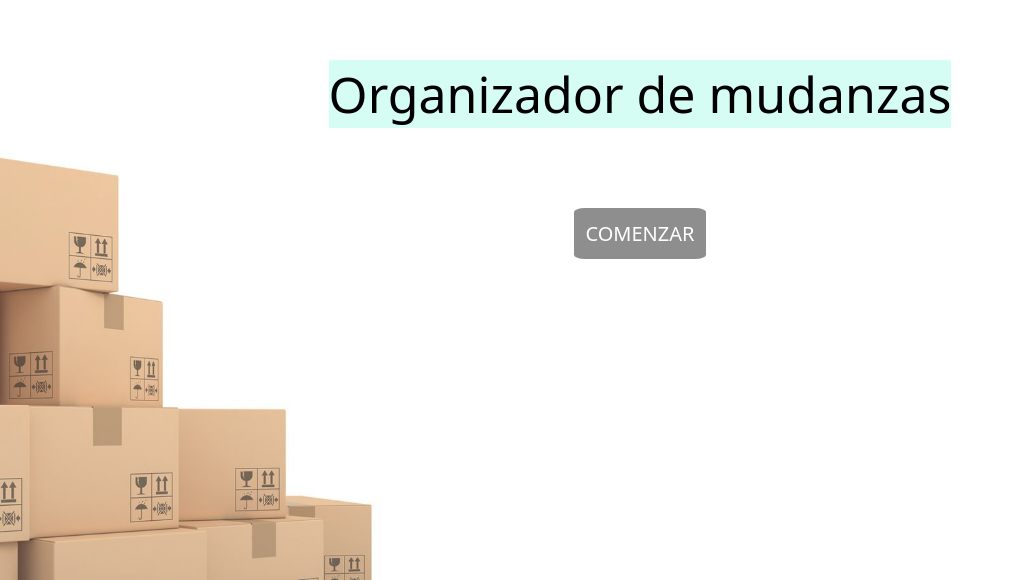
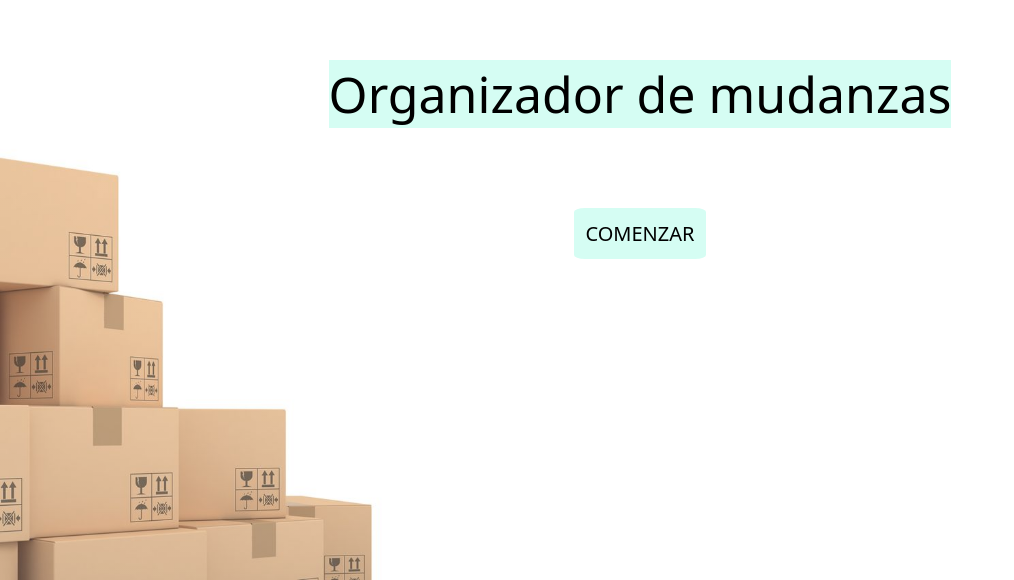
Before and after one commit to laura-pf/moving-organizer, a React (Vite) app: page /#/ in a window 1280 px wide. Shown: the part 220-800 px from the top of the page, without its empty margins (0-1014 px from the left). Built offline with nearby package versions, Linux system fonts and the light colour scheme.

Commit message:
change button color

```diff
--- a/src/scss/App.scss
+++ b/src/scss/App.scss
@@ -39,7 +39,7 @@ body {
     margin-bottom: 80px;
   }
   &__button {
-    background-color: rgba(0, 0, 0, 0.445);
+    background-color: rgba(132, 250, 220, 0.342);
     padding: 12px;
     border-radius: 8%;
 
@@ -47,7 +47,7 @@ body {
       font-family: system-ui, -apple-system, BlinkMacSystemFont, "Segoe UI",
         Roboto, Oxygen, Ubuntu, Cantarell, "Open Sans", "Helvetica Neue",
         sans-serif;
-      color: white;
+      color: black;
       font-size: 20px;
     }
   }
```
